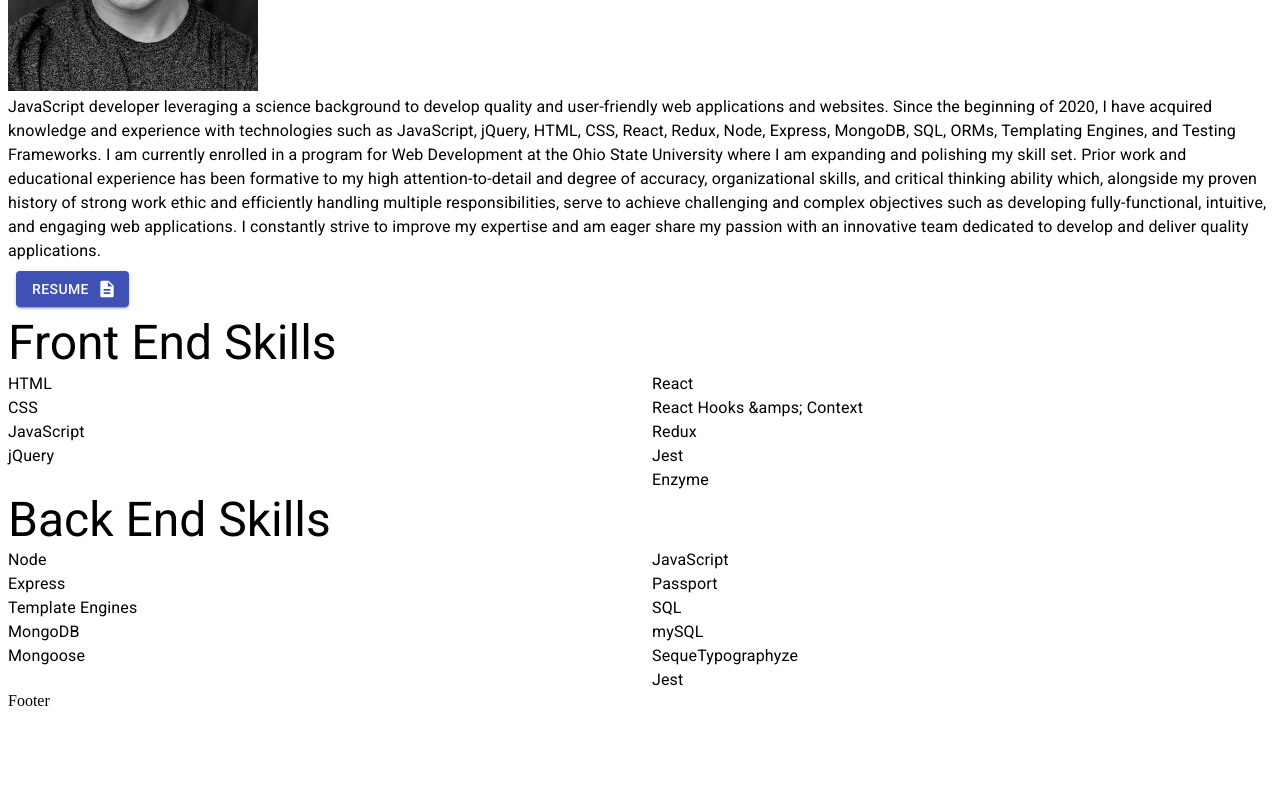
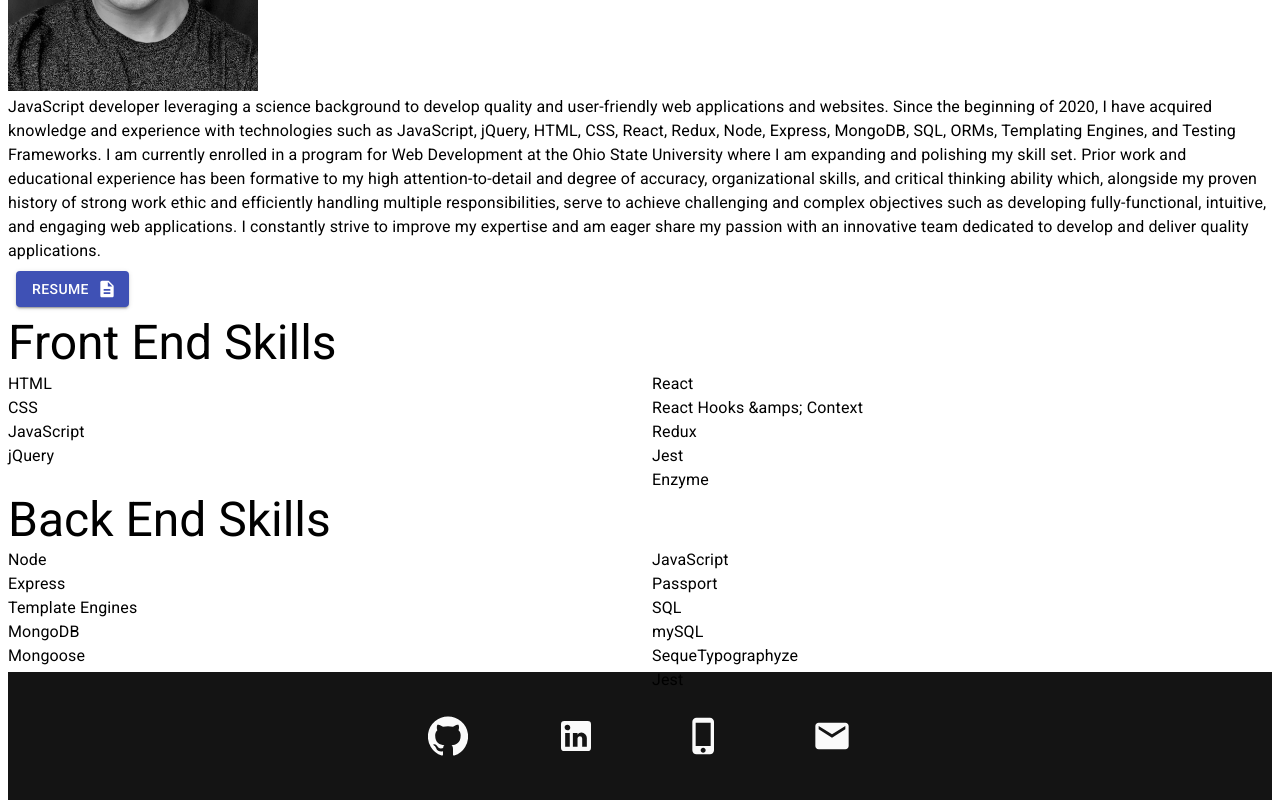
Before and after one commit to jkole822/Portfolio-3.0, a React (Create React App) app in the folder client/: page / in a window 1280 px wide. Shown: the part 377-1177 px from the top of the page. Before the commit the page ends 1095 px from the top, so only its background shows below. Built offline with nearby package versions, Linux system fonts and the light colour scheme.

Commit message:
style footer comp

```diff
--- a/client/src/components/Footer/index.js
+++ b/client/src/components/Footer/index.js
@@ -1,9 +1,57 @@
+/* eslint-disable jsx-a11y/anchor-is-valid */
 import React from "react";
+import Grid from "@material-ui/core/Grid";
+import { makeStyles } from "@material-ui/core/styles";
+import { GitHub, PhoneIphone, LinkedIn, Email } from "@material-ui/icons";
+import IconButton from "@material-ui/core/IconButton";
 
 import "./style.css";
 
 const Footer = () => {
-	return <>Footer</>;
+	const useStyles = makeStyles(theme => ({
+		root: {
+			flexGrow: 1,
+		},
+	}));
+
+	const classes = useStyles();
+
+	return (
+		<footer id="footer">
+			<div className={classes.root}>
+				<Grid container spacing={8} justify="center">
+					<Grid item>
+						<IconButton
+							href="https://github.com/jkole822/"
+							target="_blank"
+							rel="noreferrer"
+						>
+							<GitHub className="connect" />
+						</IconButton>
+					</Grid>
+					<Grid item>
+						<IconButton
+							href="https://www.linkedin.com/in/jkole822/"
+							target="_blank"
+							rel="noreferrer"
+						>
+							<LinkedIn className="connect" />
+						</IconButton>
+					</Grid>
+					<Grid item>
+						<IconButton href="tel:3303016846" rel="noreferrer">
+							<PhoneIphone className="connect" />
+						</IconButton>
+					</Grid>
+					<Grid item>
+						<IconButton href="mailto: jkole822@gmail.com" rel="noreferrer">
+							<Email className="connect" />
+						</IconButton>
+					</Grid>
+				</Grid>
+			</div>
+		</footer>
+	);
 };
 
 export default Footer;
--- a/client/src/components/Footer/style.css
+++ b/client/src/components/Footer/style.css
@@ -1,11 +1,13 @@
-.connect-icons {
-	color: rgb(250, 250, 250);
-	font-size: 3rem;
-	transition: ease-in-out 250ms;
+#footer {
+	background-color: rgb(20, 20, 20);
 }
 
-.connect-icons:hover {
+.connect {
 	color: rgb(250, 250, 250);
-	font-size: 3rem;
-	transform: scale(1.2);
+	font-size: 2.5rem !important;
+	transition: transform 500ms !important;
 }
+
+.connect:hover {
+	transform: scale(1.3);
+}
--- a/client/src/components/Skills/index.js
+++ b/client/src/components/Skills/index.js
@@ -1,22 +1,12 @@
 import React from "react";
-import { makeStyles } from "@material-ui/core/styles";
 import { Typography } from "@material-ui/core";
 import Grid from "@material-ui/core/Grid";
 
 import "./style.css";
 
 const Skills = () => {
-	const useStyles = makeStyles(theme => ({
-		root: {
-			flexGrow: 1,
-		},
-	}));
-
-	const classes = useStyles();
-
 	return (
 		<>
-			<div className={classes.root}>
 			<Typography variant="h3" className="skills-header">
 				Front End Skills
 			</Typography>
@@ -36,9 +26,7 @@ const Skills = () => {
 					<Typography variant="body1">Enzyme</Typography>
 				</Grid>
 			</Grid>
-			</div>
 
-			<div className={classes.root}>
 			<Typography variant="h3" className="skills-header">
 				Back End Skills
 			</Typography>
@@ -60,7 +48,6 @@ const Skills = () => {
 					<Typography variant="body1">Jest</Typography>
 				</Grid>
 			</Grid>
-			</div>
 		</>
 	);
 };
--- a/client/src/components/landing/index.js
+++ b/client/src/components/landing/index.js
@@ -2,7 +2,6 @@ import React from "react";
 
 import About from "../About";
 import Skills from "../Skills";
-
 import "./style.css";
 
 const Landing = () => {
```
Lines whose indentation alone changed are shown as unchanged.
